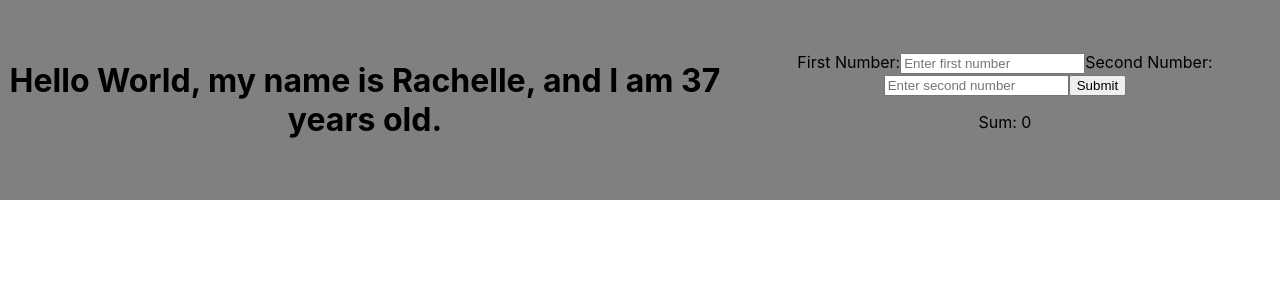
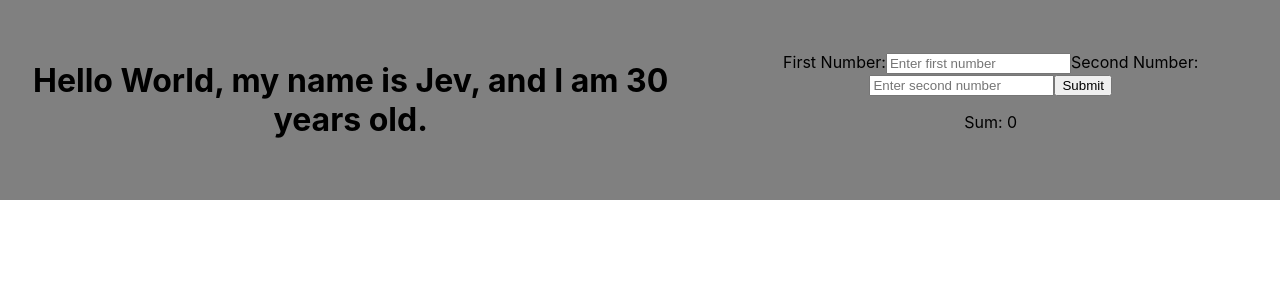
Before and after one commit to baldm0mma/react.ts.tutorial-props.hooks, a React (Create React App) app: page / in a window 1280 px wide. Shown: the top 300 px of the page. Built offline with nearby package versions, Linux system fonts and the light colour scheme; the HTML template or start-up script is replaced by a standard one.

Commit message:
Randomize numbers

```diff
--- a/src/App.tsx
+++ b/src/App.tsx
@@ -8,9 +8,9 @@ const App: React.FC = () => {
     <div className="App">
       <Header
         text="Hello World"
-        age={37}
+        age={30}
         ok={true}
-        person={{ firstName: "Rachelle", lastName: "Forsberg" }}
+        person={{ firstName: "Jev", lastName: "Forsberg" }}
         mySumFunc={mySumFunc}
       />
     </div>
```
